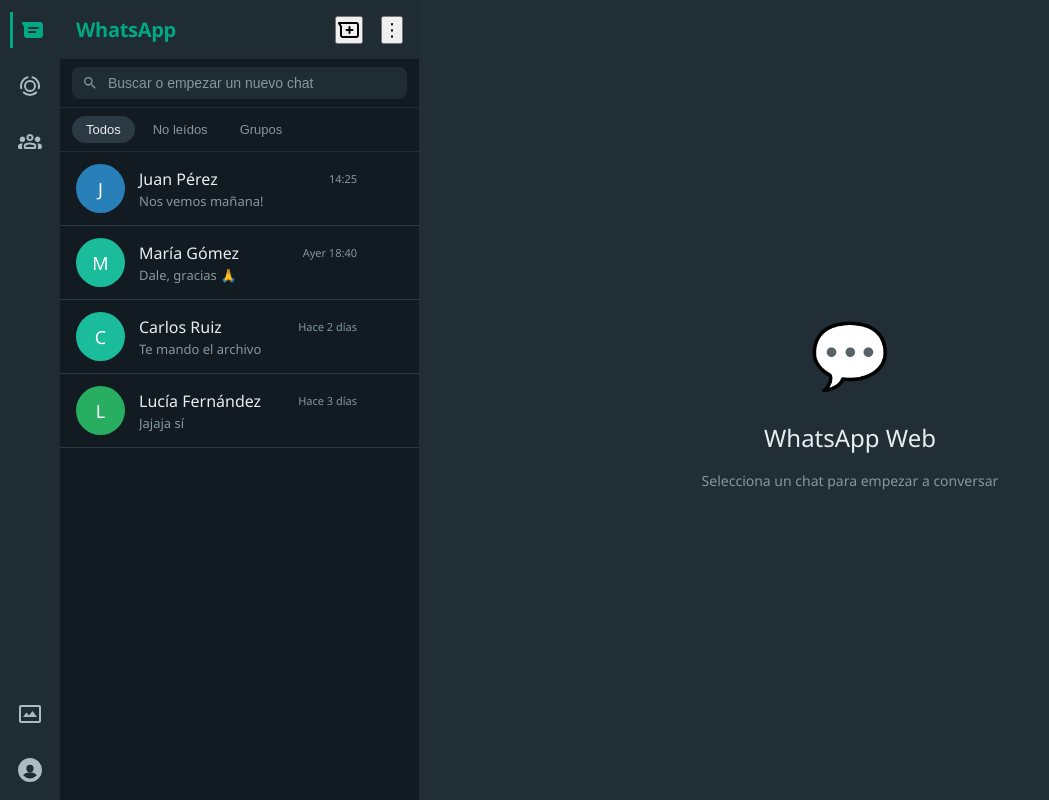
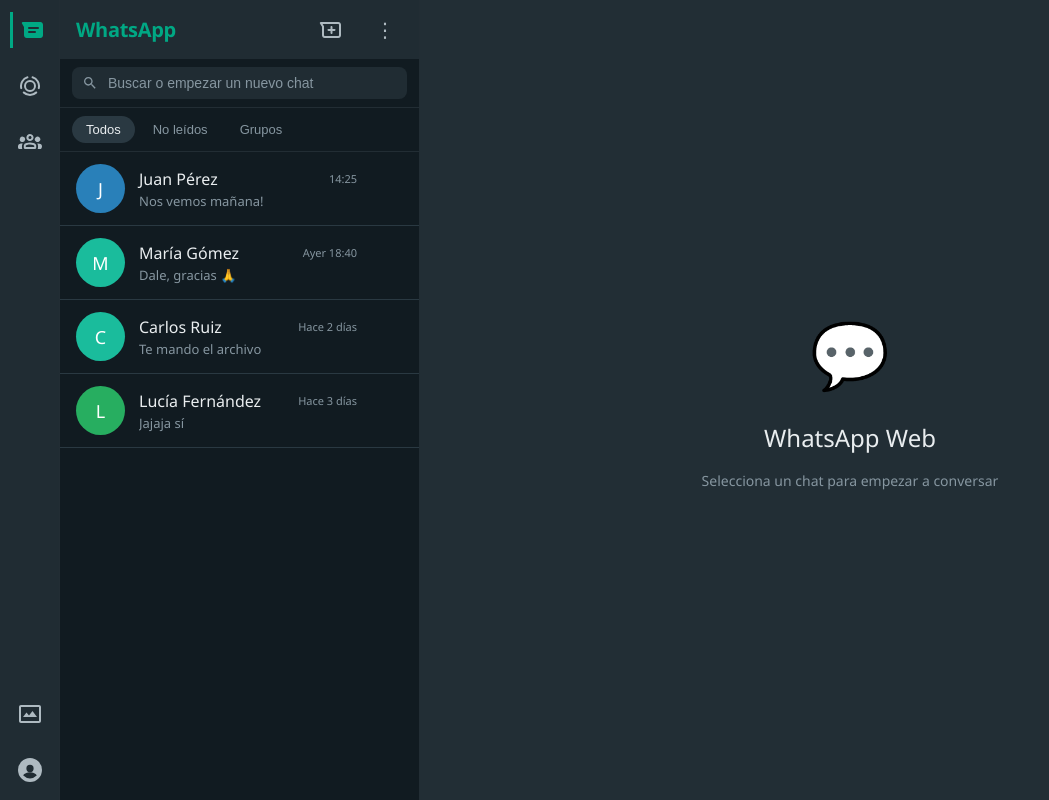
Before and after one commit to juliocres/poryecto_final_UTN, a React (Vite) app: page / in a window 1280 px wide. Shown: the whole page, without its empty margins (0-1049 px from the left). Built offline with nearby package versions, Linux system fonts and the light colour scheme.

Commit message:
Trabajo Final

```diff
--- a/src/Components/WhatsappSidebar/WhatsappSidebar.css
+++ b/src/Components/WhatsappSidebar/WhatsappSidebar.css
@@ -98,14 +98,24 @@
 }
 
 .sidebar-main .icon-btn {
-    font-size: 18px;
+    background: transparent;
+    border: none;
+    outline: none;
+    color: #aebac1;
+    font-size: 20px;
     cursor: pointer;
-    transition: color 0.2s;
+    padding: 6px;
+    border-radius: 50%;
     display: flex;
     align-items: center;
+    justify-content: center;
+    width: 36px;
+    height: 36px;
+    transition: color 0.2s, background-color 0.2s;
 }
 
 .sidebar-main .icon-btn:hover {
+    background-color: #2a3942;
     color: #e9edef;
 }
 
```
